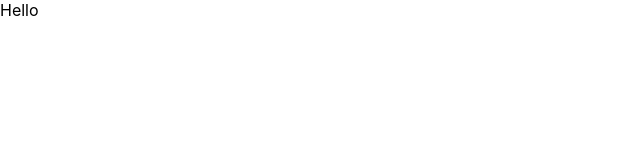
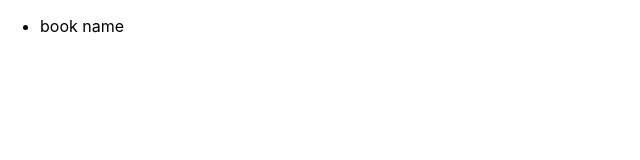
Before and after one commit to maysam-82/graphql-react-apollo-express, a React (Create React App) app in the folder client/: page / in a window 1280 px wide. Shown: the top 160 px of the page, without its empty margins (0-640 px from the left). Built offline with nearby package versions, Linux system fonts and the light colour scheme.

Commit message:
create and add booklist component

```diff
--- a/client/src/App.js
+++ b/client/src/App.js
@@ -1,7 +1,12 @@
 import React from 'react';
+import BookList from './components/BookList/BookList';
 
 function App() {
-	return <div className="App">Hello</div>;
+	return (
+		<div className="App">
+			<BookList />
+		</div>
+	);
 }
 
 export default App;
--- /dev/null
+++ b/client/src/components/BookList/BookList.js
@@ -0,0 +1,15 @@
+import React, { Component } from 'react';
+
+class BookList extends Component {
+	render() {
+		return (
+			<div className="book-list-container">
+				<ul className="book-list">
+					<li>book name</li>
+				</ul>
+			</div>
+		);
+	}
+}
+
+export default BookList;
```
